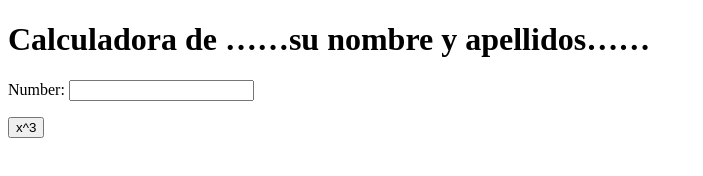
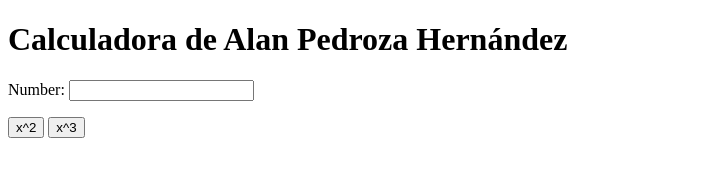
Before and after one commit to Alanstark19/my_calculator_2, a plain HTML site: page index.html in a window 1280 px wide. Shown: the whole page, without its empty margins (0-703 px from the left). Drawn offline with Linux system fonts and the light colour scheme.

Commit message:
x^2 button

```diff
--- a/index.html
+++ b/index.html
@@ -5,10 +5,11 @@
 		<meta charset="utf-8">
 	</head>
 	<body>
-		<h1>Calculadora de ……su nombre y apellidos……</h1>
+		<h1>Calculadora de Alan Pedroza Hernández</h1>
 		Number:
 		<input type="text" id="n1">
 		<p>
+			<button onclick="square()"> x^2 </button>
 			<button onclick="cube()"> x^3 </button>
 		</p>
 		<script type="text/javascript">
@@ -16,6 +17,10 @@
 				var num = document.getElementById("n1");
 				num.value = Math.pow(num.value, 3);
 			}
+			function square() {
+				var num = document.getElementById("n1");
+				num.value = Math.pow(num.value, 2);
+			}
 		</script>
 	</body>
 </html>
```
